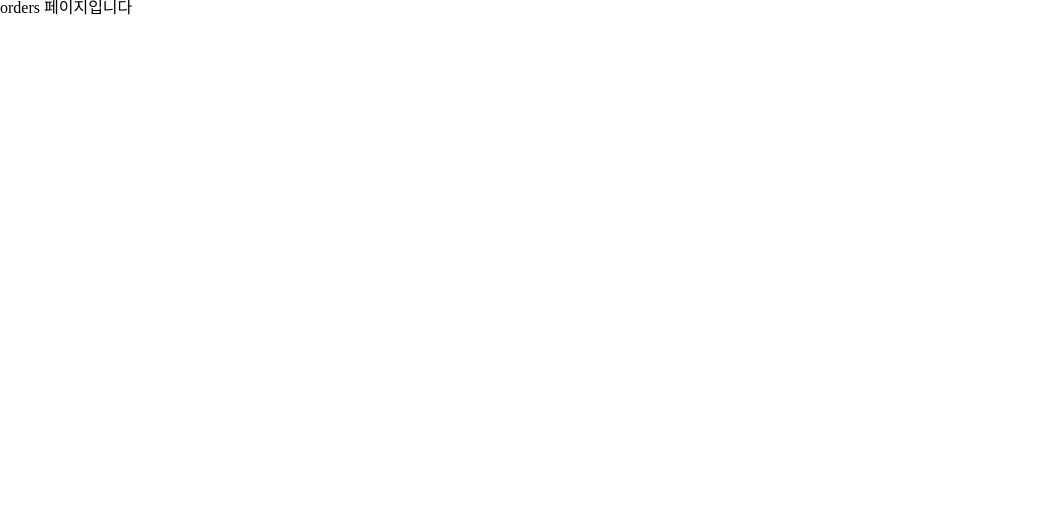
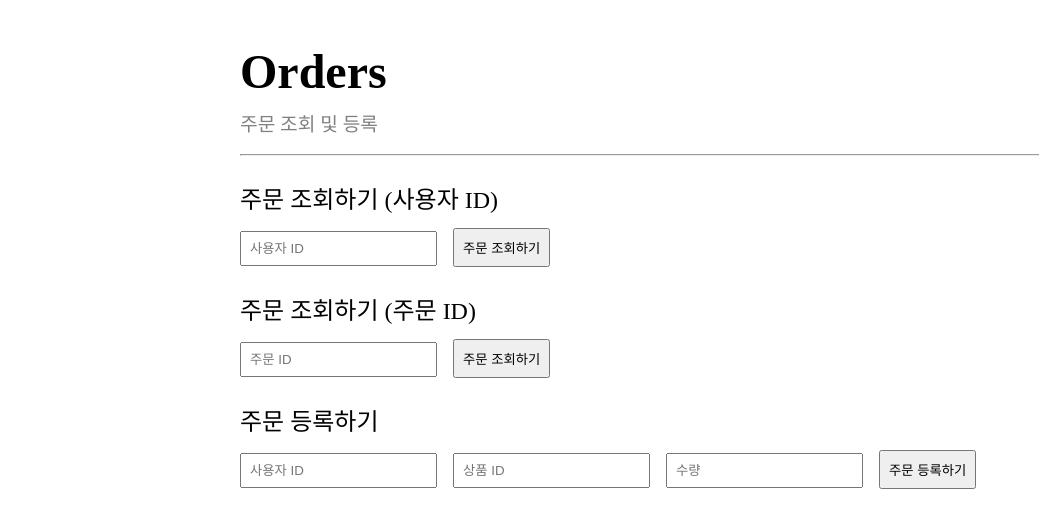
Before and after one commit to letthem/Shopping-Mall-FE, a React (Create React App) app: page /orders in a window 1280 px wide. Shown: the top 528 px of the page, without its empty margins (0-1039 px from the left). Built offline with nearby package versions, Linux system fonts and the light colour scheme.

Commit message:
feat: Orders 페이지 get - query params, post, get - path API 연결

```diff
--- /dev/null
+++ b/src/components/orders/OrderDetail.jsx
@@ -0,0 +1,62 @@
+import React from "react";
+import styled from "styled-components";
+
+const OrderDetail = ({ order }) => {
+  return (
+    <OrderDetailBlock>
+      <h3>주문 상세 정보</h3>
+      <table>
+        <thead>
+          <tr>
+            <th>주문 ID</th>
+            <th>사용자 ID</th>
+            <th>상품 ID</th>
+            <th>상품명</th>
+            <th>가격</th>
+            <th>수량</th>
+            <th>상태</th>
+          </tr>
+        </thead>
+        <tbody>
+          {order.items.map((item) => (
+            <tr key={item.itemId}>
+              <td>{order.id}</td>
+              <td>{order.memberId}</td>
+              <td>{item.itemId}</td>
+              <td>{item.itemName}</td>
+              <td>{item.itemPrice}</td>
+              <td>{item.orderQuantity}</td>
+              <td>{item.orderStatus}</td>
+            </tr>
+          ))}
+        </tbody>
+      </table>
+    </OrderDetailBlock>
+  );
+};
+
+const OrderDetailBlock = styled.div`
+  margin-top: 20px;
+  table {
+    width: 100%;
+    border-collapse: collapse;
+    text-align: center;
+    margin-top: 20px;
+  }
+
+  th,
+  td {
+    padding: 10px;
+    border: 1px solid #ddd;
+  }
+
+  th {
+    background-color: #f4f4f4;
+  }
+
+  tr:hover {
+    background-color: #f1f1f1;
+  }
+`;
+
+export default OrderDetail;
--- /dev/null
+++ b/src/components/orders/OrderList.jsx
@@ -0,0 +1,58 @@
+import React from "react";
+import styled from "styled-components";
+
+const OrderList = ({ orders }) => {
+  return (
+    <OrderListBlock>
+      <table>
+        <thead>
+          <tr>
+            <th>주문 ID</th>
+            <th>사용자 ID</th>
+            <th>상품 ID</th>
+            <th>상품명</th>
+            <th>가격</th>
+            <th>수량</th>
+            <th>상태</th>
+          </tr>
+        </thead>
+        <tbody>
+          {orders.map((order) =>
+            order.items.map((item) => (
+              <tr key={order.id}>
+                <td>{order.id}</td>
+                <td>{order.memberId}</td>
+                <td>{item.itemId}</td>
+                <td>{item.itemName}</td>
+                <td>{item.itemPrice}</td>
+                <td>{item.orderQuantity}</td>
+                <td>{item.orderStatus}</td>
+              </tr>
+            ))
+          )}
+        </tbody>
+      </table>
+    </OrderListBlock>
+  );
+};
+
+const OrderListBlock = styled.div`
+  table {
+    width: 100%;
+    border-collapse: collapse;
+    text-align: center;
+    margin-top: 20px;
+  }
+
+  th,
+  td {
+    padding: 10px;
+    border: 1px solid #ddd;
+  }
+
+  th {
+    background-color: #f4f4f4;
+  }
+`;
+
+export default OrderList;
--- a/src/pages/Items.jsx
+++ b/src/pages/Items.jsx
@@ -39,7 +39,7 @@ const Items = () => {
     });
   };
 
-  // 상품 등록하기 (post)
+  // 상품 등록 (post)
   const handleSubmit = async (e) => {
     e.preventDefault();
     try {
@@ -55,7 +55,7 @@ const Items = () => {
     setSearchItemId(e.target.value);
   };
 
-  // 상품 조회하기 (get) - path
+  // 상품 id로 상품 조회 (get) - path
   const handleSearch = async (e) => {
     e.preventDefault();
     setLoading(true);
@@ -65,7 +65,7 @@ const Items = () => {
       const response = await axiosInstance.get(`/items/${searchItemId}`);
       setSearchResult(response.data);
     } catch (e) {
-      setErrorMessage("등록된 상품 ID가 아닙니다.");
+      setErrorMessage("존재하지 않는 상품 ID입니다.");
       console.log(e);
     }
     setLoading(false);
@@ -99,15 +99,9 @@ const Items = () => {
           <button type="submit">상품 조회하기</button>
         </form>
         {searchResult && (
-          <table style={{ marginTop: "30px" }}>
+          <table>
             <thead>
-              <tr
-                style={{
-                  borderBottom: "2px solid gray",
-                  fontSize: "18px",
-                  lineHeight: "30px",
-                }}
-              >
+              <tr>
                 <th>상품 ID</th>
                 <th>상품명</th>
                 <th>가격</th>
@@ -153,16 +147,10 @@ const Items = () => {
       </section>
 
       <section>
-        <h3 style={{ marginBottom: "20px" }}>전체 상품 리스트</h3>
+        <h3>전체 상품 리스트</h3>
         <table>
           <thead>
-            <tr
-              style={{
-                borderBottom: "2px solid gray",
-                fontSize: "18px",
-                lineHeight: "30px",
-              }}
-            >
+            <tr>
               <th>상품 ID</th>
               <th>상품명</th>
               <th>가격</th>
@@ -208,8 +196,16 @@ const ItemsBlock = styled.div`
   }
 
   table {
-    width: 40rem;
+    width: 100%;
+    border-collapse: collapse;
     text-align: center;
+    margin-top: 20px;
+  }
+
+  th {
+    padding: 10px;
+    border: 1px solid #ddd;
+    background-color: #f4f4f4;
   }
 
   thead {
--- a/src/pages/Members.jsx
+++ b/src/pages/Members.jsx
@@ -7,7 +7,6 @@ const Members = () => {
   const [members, setMembers] = useState(null);
   const [loading, setLoading] = useState(false);
   const [newMember, setNewMember] = useState({
-    id: "",
     memberName: "",
     address: {
       city: "",
@@ -55,14 +54,13 @@ const Members = () => {
     }
   };
 
-  // 사용자 등록하기 (post)
+  // 사용자 등록 (post)
   const handleSubmit = async (e) => {
     e.preventDefault();
     try {
       const response = await axiosInstance.post("/members", newMember);
       setMembers([...members, response.data]);
       setNewMember({
-        id: "",
         memberName: "",
         address: {
           city: "",
@@ -79,7 +77,7 @@ const Members = () => {
     setSearchMemberId(e.target.value);
   };
 
-  // 사용자 조회하기 (get) - path
+  // 사용자 id로 사용자 조회 (get) - path
   const handleSearch = async (e) => {
     e.preventDefault();
     setLoading(true);
@@ -89,7 +87,7 @@ const Members = () => {
       const response = await axiosInstance.get(`members/${searchMemberId}`);
       setSearchResult(response.data);
     } catch (e) {
-      setErrorMessage("등록된 사용자 ID가 아닙니다.");
+      setErrorMessage("존재하지 않는 사용자 ID입니다.");
       console.log(e);
     }
     setLoading(false);
@@ -123,15 +121,9 @@ const Members = () => {
           <button type="submit">사용자 조회하기</button>
         </form>
         {searchResult && (
-          <table style={{ marginTop: "30px" }}>
+          <table>
             <thead>
-              <tr
-                style={{
-                  borderBottom: "2px solid gray",
-                  fontSize: "18px",
-                  lineHeight: "30px",
-                }}
-              >
+              <tr>
                 <th>사용자 ID</th>
                 <th>이름</th>
                 <th>도시</th>
@@ -183,16 +175,10 @@ const Members = () => {
       </section>
 
       <section>
-        <h3 style={{ marginBottom: "20px" }}>전체 사용자 리스트</h3>
+        <h3>전체 사용자 리스트</h3>
         <table>
           <thead>
-            <tr
-              style={{
-                borderBottom: "2px solid gray",
-                fontSize: "18px",
-                lineHeight: "30px",
-              }}
-            >
+            <tr>
               <th>사용자 ID</th>
               <th>이름</th>
               <th>도시</th>
@@ -239,8 +225,16 @@ const MembersBlock = styled.div`
   }
 
   table {
-    width: 40rem;
+    width: 100%;
+    border-collapse: collapse;
     text-align: center;
+    margin-top: 20px;
+  }
+
+  th {
+    padding: 10px;
+    border: 1px solid #ddd;
+    background-color: #f4f4f4;
   }
 
   thead {
--- a/src/pages/Orders.jsx
+++ b/src/pages/Orders.jsx
@@ -1,5 +1,265 @@
+import { useState } from "react";
+import styled from "styled-components";
+import OrderList from "../components/orders/OrderList";
+import OrderDetail from "../components/orders/OrderDetail";
+import { axiosInstance } from "../api";
+
 const Orders = () => {
-  return <>orders 페이지입니다</>;
+  const [orders, setOrders] = useState([]);
+  const [loading, setLoading] = useState(false);
+  const [newOrder, setNewOrder] = useState({
+    memberId: "",
+    items: [
+      {
+        itemId: "",
+        orderQuantity: "",
+      },
+    ],
+  });
+  const [searchMemberId, setSearchMemberId] = useState("");
+  const [searchOrderId, setSearchOrderId] = useState("");
+  const [searchResult, setSearchResult] = useState(null);
+  const [memberErrorMessage, setMemberErrorMessage] = useState("");
+  const [orderErrorMessage, setOrderErrorMessage] = useState("");
+  const [postErrorMessage, setPostErrorMessage] = useState("");
+
+  const handleSearchChange = (e) => {
+    setSearchMemberId(e.target.value);
+  };
+
+  const handleSearch = (e) => {
+    e.preventDefault();
+    setOrders([]);
+    if (searchMemberId) {
+      fetchOrders(searchMemberId);
+    }
+  };
+
+  // 사용자 id로 주문 리스트 조회 (get) - query params
+  const fetchOrders = async (memberId) => {
+    setLoading(true);
+    try {
+      const response = await axiosInstance.get("/orders", {
+        params: { memberId },
+      });
+      setOrders(response.data);
+    } catch (e) {
+      setMemberErrorMessage("존재하지 않는 사용자 ID입니다.");
+      console.log(e);
+    }
+    setLoading(false);
+  };
+
+  // 주문 등록 input handle
+  const handleChange = (e) => {
+    const { name, value } = e.target;
+    if (name.startsWith("items.")) {
+      const key = name.split(".")[1];
+      setNewOrder((prevOrder) => ({
+        ...prevOrder,
+        items: [
+          {
+            ...prevOrder.items[0],
+            [key]: value,
+          },
+        ],
+      }));
+    } else {
+      setNewOrder({
+        ...newOrder,
+        [name]: value,
+      });
+    }
+  };
+
+  // 주문 등록 (post)
+  const handleSubmit = async (e) => {
+    e.preventDefault();
+    setPostErrorMessage("");
+    try {
+      const response = await axiosInstance.post("/orders", newOrder);
+      setOrders([...orders, response.data]);
+      setNewOrder({
+        memberId: "",
+        items: [
+          {
+            itemId: "",
+            orderQuantity: "",
+          },
+        ],
+      });
+    } catch (e) {
+      if (
+        e.response &&
+        e.response.status === 400 &&
+        e.response.data[0] === "재고 부족으로 주문이 불가능합니다."
+      ) {
+        setPostErrorMessage("재고 부족으로 주문을 할 수 없습니다.");
+      } else {
+        setPostErrorMessage("주문 등록에 실패했습니다.");
+      }
+      console.log(e);
+    }
+  };
+
+  const handleOrderSearchChange = (e) => {
+    setSearchOrderId(e.target.value);
+  };
+
+  const handleOrderSearch = (e) => {
+    e.preventDefault();
+    setSearchResult(null);
+    if (searchOrderId) {
+      fetchOrderById(searchOrderId);
+    }
+  };
+
+  // 주문 id로 주문 조회 (get) - path
+  const fetchOrderById = async (orderId) => {
+    setLoading(true);
+    try {
+      const response = await axiosInstance.get(`/orders/${orderId}`);
+      setSearchResult(response.data);
+    } catch (e) {
+      setOrderErrorMessage("존재하지 않는 주문 ID입니다.");
+      console.log(e);
+    }
+    setLoading(false);
+  };
+
+  // 대기 중일 때 (아직 데이터를 받아오지 못한 경우)
+  if (loading) {
+    return <OrdersBlock>대기 중...</OrdersBlock>;
+  }
+
+  // 아직 orders 값이 설정되지 않았을 때
+  if (!orders) {
+    return null;
+  }
+
+  return (
+    <OrdersBlock>
+      <Title>Orders</Title>
+      <Description>주문 조회 및 등록</Description>
+      <hr />
+
+      <section>
+        <h3>주문 조회하기 (사용자 ID)</h3>
+        <form onSubmit={handleSearch}>
+          <input
+            placeholder="사용자 ID"
+            value={searchMemberId}
+            onChange={handleSearchChange}
+            required
+          />
+          <button type="submit">주문 조회하기</button>
+        </form>
+        {orders.length > 0 && <OrderList orders={orders} />}
+        {memberErrorMessage && (
+          <ErrorMessage>{memberErrorMessage}</ErrorMessage>
+        )}
+      </section>
+
+      <section>
+        <h3>주문 조회하기 (주문 ID)</h3>
+        <form onSubmit={handleOrderSearch}>
+          <input
+            placeholder="주문 ID"
+            value={searchOrderId}
+            onChange={handleOrderSearchChange}
+            required
+          />
+          <button type="submit">주문 조회하기</button>
+        </form>
+        {searchResult && <OrderDetail order={searchResult} />}
+        {orderErrorMessage && <ErrorMessage>{orderErrorMessage}</ErrorMessage>}
+      </section>
+
+      <section>
+        <h3>주문 등록하기</h3>
+        <form onSubmit={handleSubmit}>
+          <input
+            name="memberId"
+            placeholder="사용자 ID"
+            value={newOrder.memberId}
+            onChange={handleChange}
+            required
+          />
+          <input
+            name="items.itemId"
+            placeholder="상품 ID"
+            value={newOrder.items[0].itemId}
+            onChange={handleChange}
+            required
+          />
+          <input
+            name="items.orderQuantity"
+            placeholder="수량"
+            value={newOrder.items[0].orderQuantity}
+            onChange={handleChange}
+            type="number"
+            required
+          />
+          <button type="submit">주문 등록하기</button>
+        </form>
+        {postErrorMessage && <ErrorMessage>{postErrorMessage}</ErrorMessage>}
+      </section>
+    </OrdersBlock>
+  );
 };
 
 export default Orders;
+
+const OrdersBlock = styled.div`
+  width: 100vh;
+  margin: 0 auto;
+  height: 100vh;
+  justify-content: center;
+
+  section {
+    margin-top: 2rem;
+  }
+
+  h3 {
+    font-size: 1.5rem;
+    font-weight: 400;
+    margin-bottom: 1rem;
+  }
+
+  input {
+    padding: 0.5rem;
+    margin-right: 1rem;
+  }
+
+  button {
+    padding: 0.5rem;
+  }
+
+  table {
+    width: 40rem;
+    text-align: center;
+  }
+
+  thead {
+    font-size: 1.2rem;
+  }
+`;
+
+const Title = styled.h1`
+  font-weight: 600;
+  font-size: 3rem;
+  margin-top: 3rem;
+`;
+
+const Description = styled.p`
+  font-weight: 400;
+  font-size: 1.2rem;
+  margin: 1.2rem 0;
+  color: gray;
+`;
+
+const ErrorMessage = styled.p`
+  color: #ff6060;
+  margin-top: 10px;
+  font-size: 14px;
+`;
```
Also changed, not shown: src/components/items/ItemList.jsx (+3 -6 lines), src/components/members/MemberList.jsx (+3 -6 lines).
